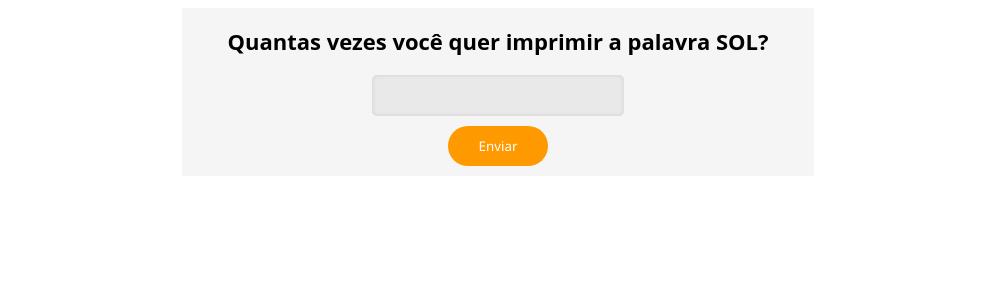
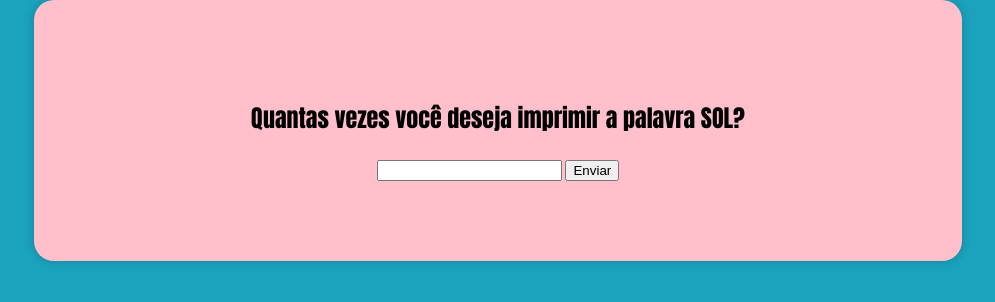
Before and after one commit to EricaLima570/php, a PHP site: page /exercicio9/index.php in a window 1280 px wide. Shown: the top 302 px of the page, without its empty margins (142-1137 px from the left). Run offline with PHP 8.4, Linux system fonts and the light colour scheme.

Commit message:
Resolvendo conflitos

```diff
--- a/exercicio5/style.css
+++ b/exercicio5/style.css
@@ -1,7 +1,6 @@
 body{
 
-    background-image: url(img/ving.jpg);
-    background-size: cover;
+    background-color: pink;
 }
 form {
     border: 2px solid #a72222;
@@ -9,7 +8,7 @@ form {
     max-width: 300px;
     margin-bottom: 10px;
     margin:auto;
-    background-image:url(img/ver.jpg);
+    background-color: antiquewhite;
     display: flex;
     flex-wrap: wrap;
     color: black;
--- a/exercicio9/index.php
+++ b/exercicio9/index.php
@@ -9,7 +9,7 @@
 </head>
 <body>
 	<form action="index.php" method="post">
-        <h2>Quantas vezes você quer imprimir a palavra SOL?</h2>
+        <h2>Quantas vezes você deseja imprimir a palavra SOL?</h2>
         <input type="text" name="countRepeat" id="countRepeat">
         <input type="submit" value="Enviar">
     </form>
--- a/exercicio9/style.css
+++ b/exercicio9/style.css
@@ -1,50 +1,44 @@
-form{
-    width: 50%;
-    margin: auto;
-    display: flex;
-    flex-direction: column;
-    align-items: center;
-    background-color: #f5f5f5;
-    box-shadow: #444;
+body {
+    font-family:Impact, Haettenschweiler, 'Arial Narrow Bold', sans-serif;
+    background-color: #1ba2bd;
+    text-align: center;
+    margin: 0;
+    padding: 0;
 }
-
-.sol,.valido {
-    justify-content: center;
-    align-items: center;
-    background-color: #f5f5f5;
-    box-shadow: 0 2px 4px rgba(0, 0, 0, 0.1);
-    color: rgb(19, 20, 20);
-    padding: 10px;
-    font-size: 20px;
-    font-family: 'Open Sans';
-    text-align: center;
-    margin: 5px;
-}
-
-h2 {
-    font-size: 22px;
-    font-family: 'Open Sans';
+form {
+    background-color:pink;
+    border-radius: 20px;
+    box-shadow: 0 0 10px rgba(0, 0, 0, 0.2);
+    padding: 80px;
+    width: 60%;
+    margin: 0 auto;
     text-align: center;
 }
 
-input[type="text"] {
-    border: none;
-    border-radius: 5px;
-    background-color: #e9e9e9;
-    padding: 10px;
+label {
+    display: block;
     margin-bottom: 10px;
-    font-size: 18px;
-    box-shadow: inset 0px 0px 5px rgba(0, 0, 0, 0.1);
+    font-weight: bold;
 }
 
-input[type="submit"] {
-    width: 100px;
-    height: 40px;
-    margin-bottom: 10px;
-    background-color: #ff9900;
-    color: #ffffff;
-    border-radius: 20px;
+input[type="number"] {
+    width: 100%;
+    padding: 10px;
+    border: 1px solid #ccc;
+    border-radius: 3px;
+    margin-bottom: 15px;
+}
+
+button[type="submit"] {
+    background-color: #4CAF50;
+    color: #cac413;
+    padding: 20px 20px;
     border: none;
+    border-radius: 10px;
     cursor: pointer;
-    font-family: 'Segoe UI';
+    width: 100%;
 }
+
+button[type="submit"]:hover {
+    background-color: #45a049;
+}
```
Also changed, not shown: tests/Acceptance/exercicio9Cest.php (+2 -1 lines), exercicio5/img/ver.jpg (deleted), exercicio5/img/ving.jpg (deleted).
